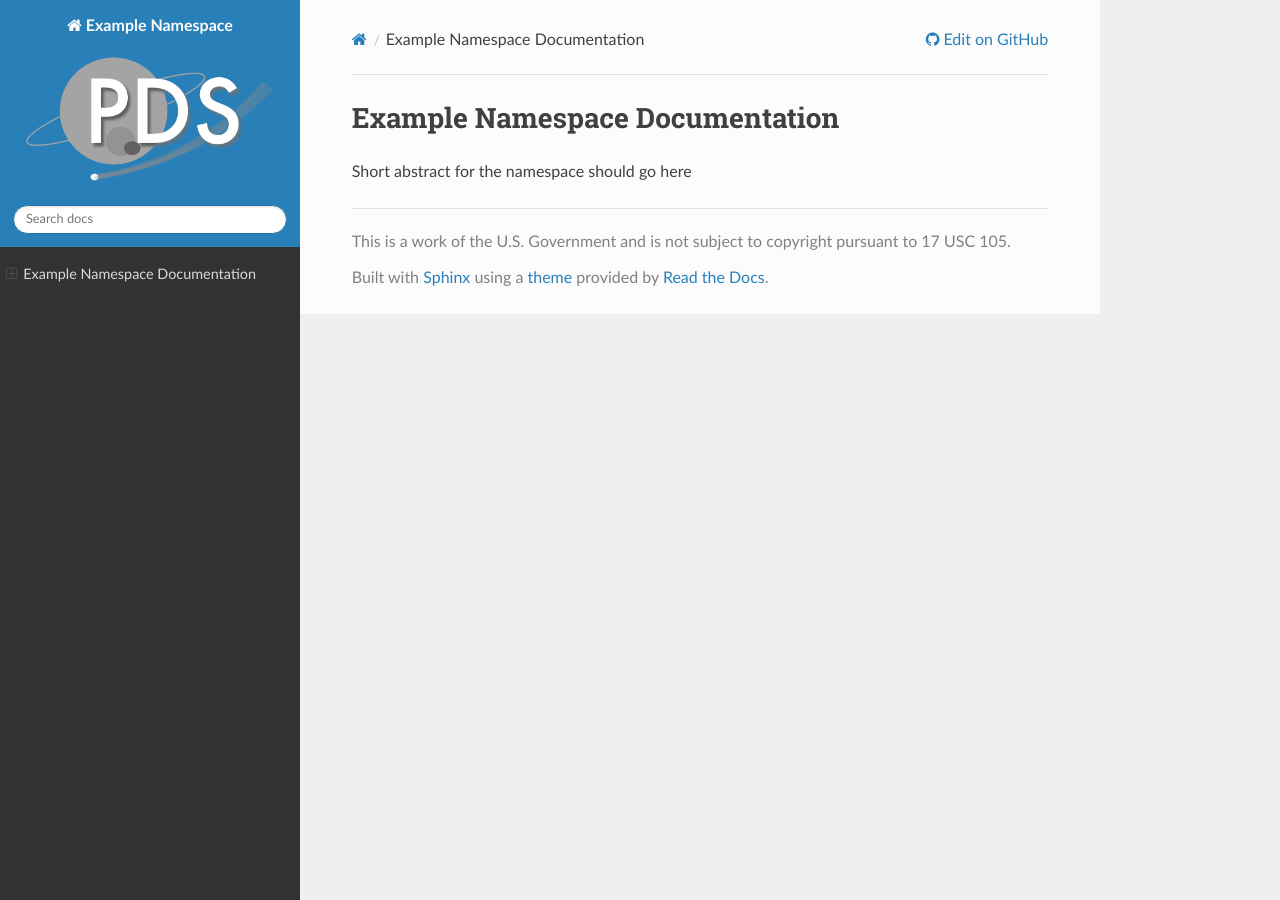
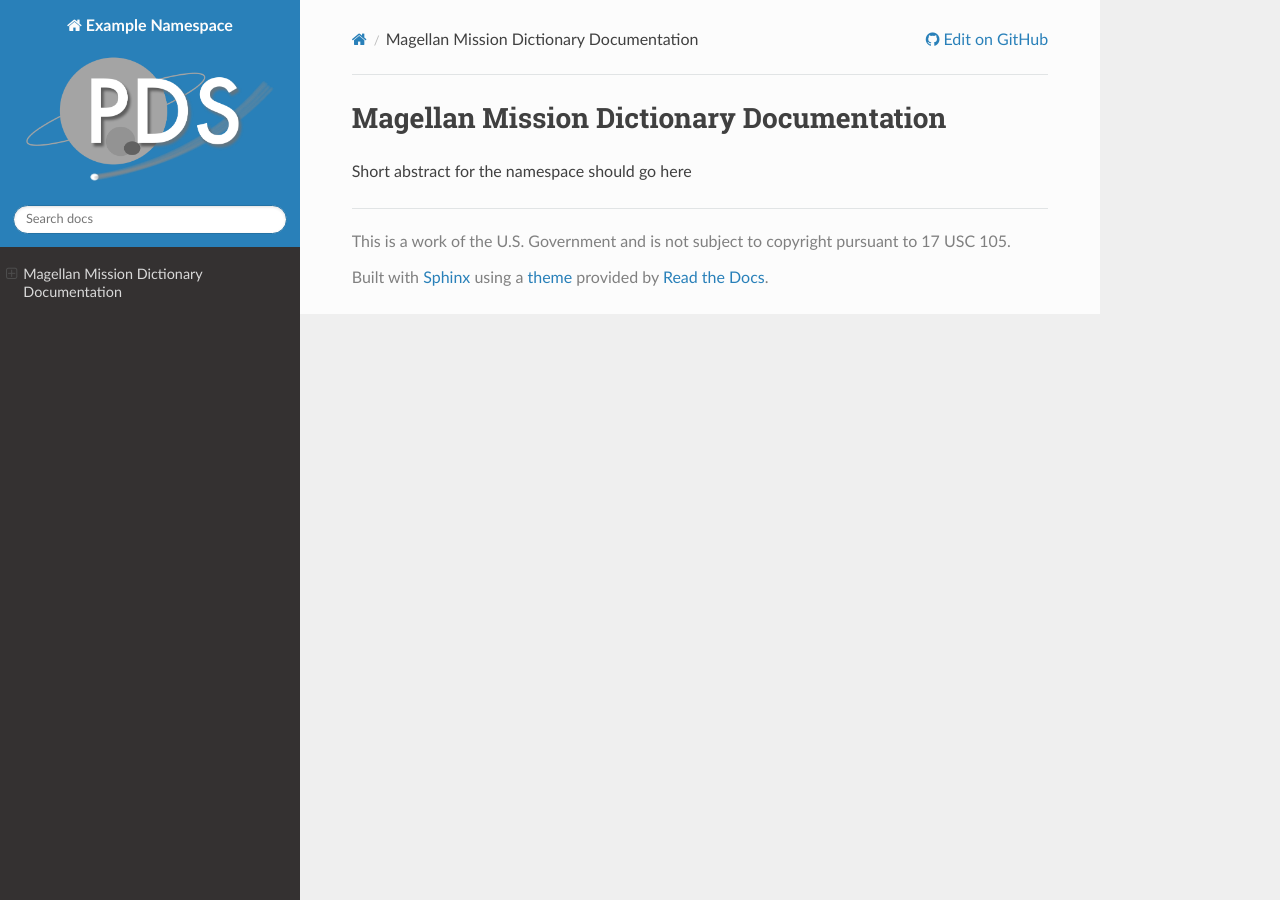
Before and after one commit to pds-data-dictionaries/ldd-template, a Sphinx documentation site: the page built from docs/source/index.rst, in a window 1280 px wide. Built offline with Sphinx 7.4.7 and the Read the Docs theme 3.1.0, drawn with Linux system fonts in a browser that asks for light colours; pages that are not in the unit, such as notebooks, are missing from menus.

Commit message:
Update index.rst

```diff
--- a/docs/source/index.rst
+++ b/docs/source/index.rst
@@ -3,7 +3,7 @@
    You can adapt this file completely to your liking, but it should at least
    contain the root `toctree` directive.
 
-Example Namespace Documentation
+Magellan Mission Dictionary Documentation
 ===================================
 
 .. include:: intro.md
```
